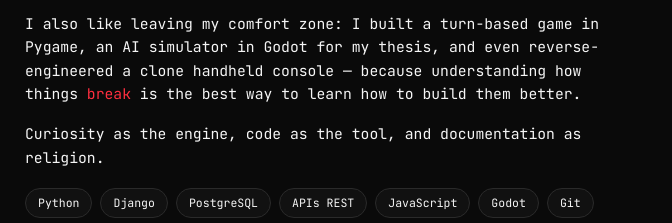
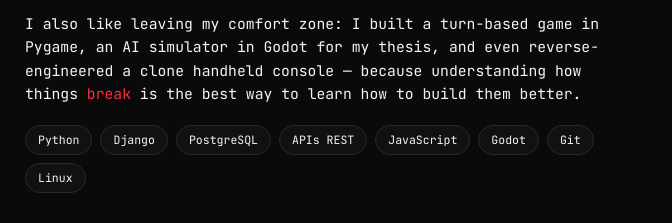
Before and after one commit to madeiragab/madeiragab.github.io, a plain HTML site: page index.html in a window 1280 px wide. Shown: the part 1180-1403 px from the top of the page, 467-1139 px from the left. Drawn offline with Linux system fonts and the light colour scheme; no server answers.

Commit message:
Update index.html

```diff
--- a/index.html
+++ b/index.html
@@ -87,7 +87,7 @@
           <p data-i18n-html="sobre.p3">Também gosto de sair da zona de conforto: já fiz jogo por turnos em Pygame, simulador de IA
             em Godot pro TCC e até engenharia reversa de um console portátil clone — porque entender
             como as coisas <span class="red">quebram</span> é a melhor forma de aprender a construí-las melhor.</p>
-          <p data-i18n="sobre.p4">Com curiosidade como motor, código como ferramenta e documentação como religião.</p>
+
           <div class="chips">
             <span class="chip">Python</span>
             <span class="chip">Django</span>
```
